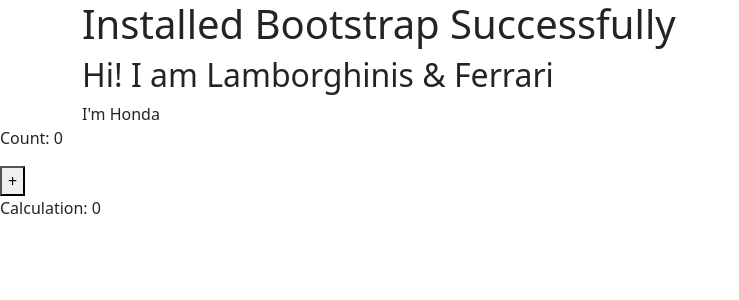
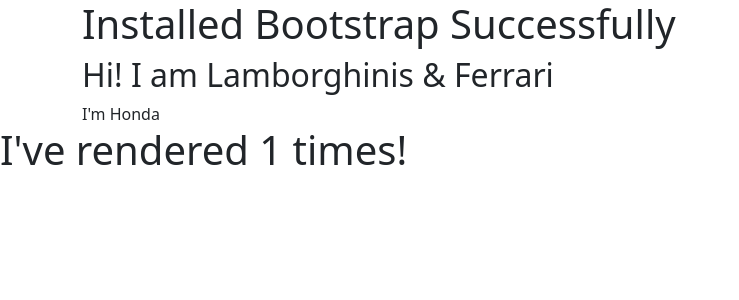
Before and after one commit to Christiannaira/react-project-first, a React (Vite) app: page / in a window 1280 px wide. Shown: the top 300 px of the page, without its empty margins (0-739 px from the left). Built offline with nearby package versions, Linux system fonts and the light colour scheme.

Commit message:
feat: Added an effect clean up in useEffect hook

```diff
--- a/src/State.tsx
+++ b/src/State.tsx
@@ -4,20 +4,21 @@
 function State(){
 
     const [count, setCount] = useState(0);
-    const [calculation, setCalculation] = useState(0);
 
     useEffect(() => {
 
-           setCalculation(() => count * 2)
+        let timer = setTimeout(() => {
+            setCount((count) => count + 1);
+        }, 1000);
 
-    }, [count])
+        return () => clearTimeout(timer)
+
+    }, []);
 
 
     return(
         <>
-        <p>Count: {count}</p>
-        <button onClick={() => setCount((c) => c + 1)}>+</button>
-        <p>Calculation: {calculation}</p>
+       <h1>I've rendered {count} times!</h1>
         </>
     )
 
```
